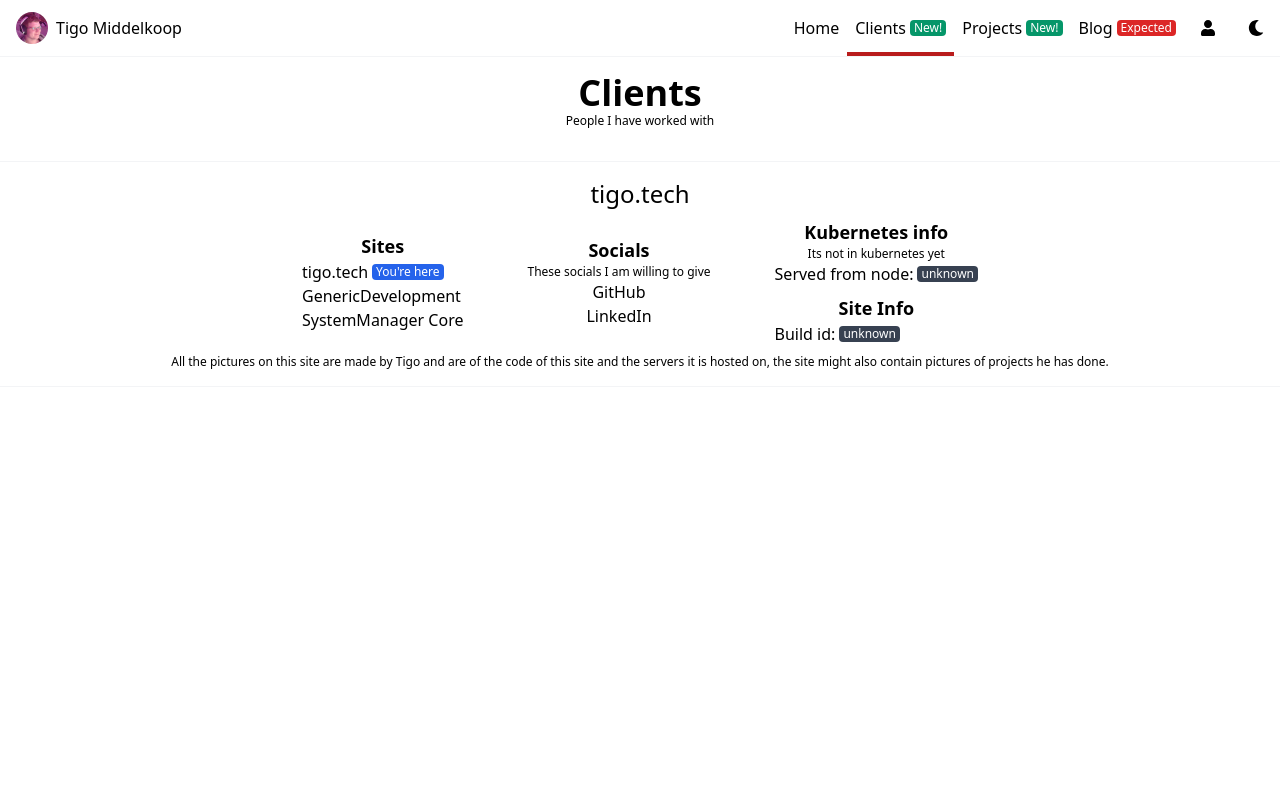
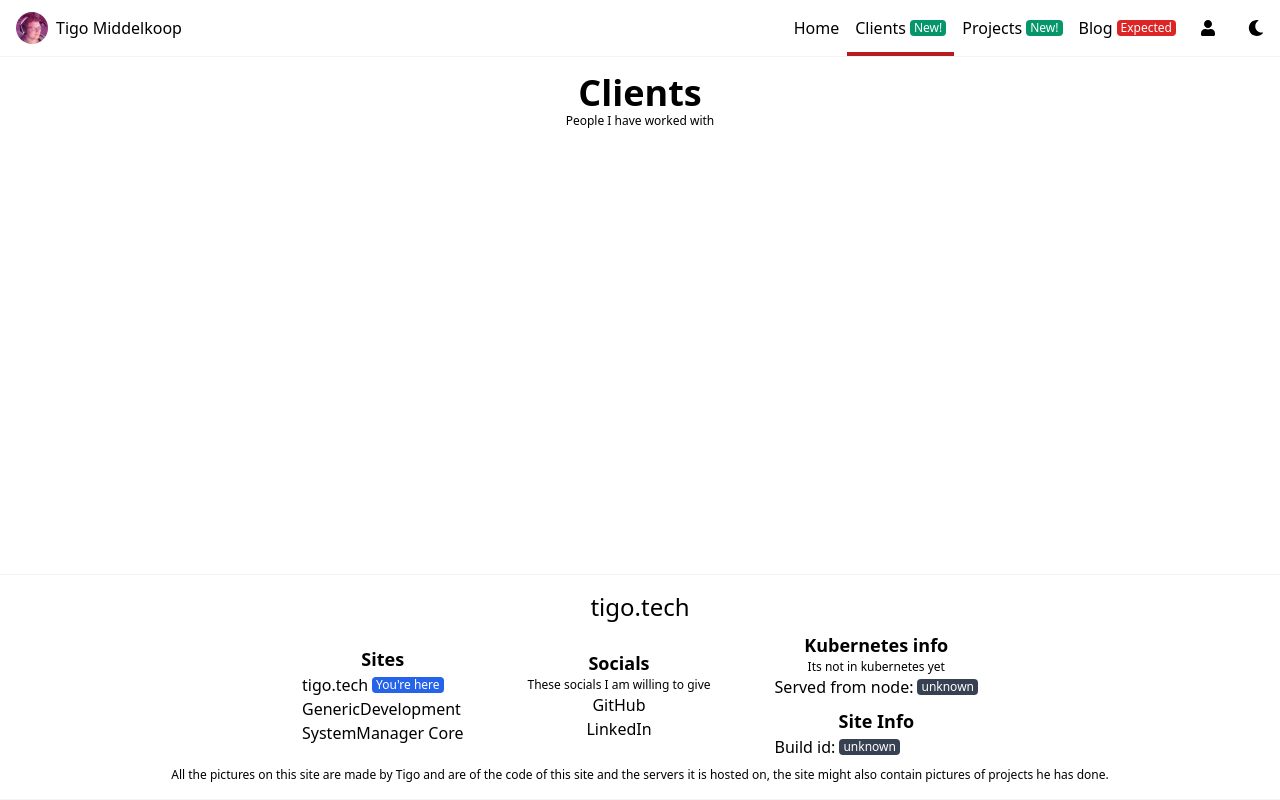
Before and after one commit to tigomiddelkoop/Portfolio, a Next.js app: page /clients in a window 1280 px wide. Built offline with nearby package versions, Linux system fonts and the light colour scheme.

Commit message:
More improvements to the darkmode thing

```diff
--- a/src/components/footer.tsx
+++ b/src/components/footer.tsx
@@ -4,7 +4,7 @@ import styles from "./footer.module.scss"
 export default function Footer() {
 
     return <footer
-        className={"p-4 border-t border-b border-gray-100 items-center justify-center text-center dark:bg-gray-800 dark:border-gray-500 dark:text-white"}>
+        className={"align-bottom p-4 border-t border-b border-gray-100 items-center justify-center text-center dark:bg-gray-800 dark:border-gray-500 dark:text-white"}>
         <h1 className={"text-2xl"}>tigo.tech</h1>
         <div className={"flex flex-col lg:flex-row items-center justify-center text-center"}>
             <div className={styles.footerCategoryContainer}>
--- a/src/components/layout.tsx
+++ b/src/components/layout.tsx
@@ -4,12 +4,11 @@ import Footer from "./footer";
 
 export default function Layout({children, theme, changeTheme}) {
     return (
-        <div className={theme + " transform transition-200 h-screen"}>
+        // It might be a bit weird, but the dark:bg-gray-800 under here is just to make sure nothing weird happens
+        <div className={theme + " flex flex-col min-h-screen h-screen dark:bg-gray-800"}>
             <Navbar theme={theme} changeTheme={changeTheme}/>
-            <div className={"dark:bg-gray-800"}>
-                <div className={"p-4 min-h-full"}>
-                    {children}
-                </div>
+            <div className={"flex-1 p-4 dark:bg-gray-800"}>
+                {children}
             </div>
             <Footer/>
         </div>
--- a/src/components/navbar.tsx
+++ b/src/components/navbar.tsx
@@ -5,7 +5,6 @@ import Pill from "./pill";
 import {useRouter} from 'next/router';
 
 import {useState} from "react";
-
 import {FontAwesomeIcon} from "@fortawesome/react-fontawesome";
 import {faBars, faMoon, faSun, faUser} from "@fortawesome/free-solid-svg-icons/";
 
--- a/src/pages/_app.tsx
+++ b/src/pages/_app.tsx
@@ -35,7 +35,6 @@ function MyApp({Component, pageProps}) {
     }
 
 
-
     if (router.pathname.includes("/login") || router.pathname.includes("/blog")) return <Component {...pageProps} />
 
 
--- a/src/pages/clients/index.tsx
+++ b/src/pages/clients/index.tsx
@@ -11,6 +11,7 @@ export default function index() {
         <div className={"text-center mb-4 dark:text-white"}>
             <h1 className={"text-4xl font-semibold"}>Clients</h1>
             <h5 className={"text-xs"}>People I have worked with</h5>
+
         </div>
     </Fragment>
 }
```
